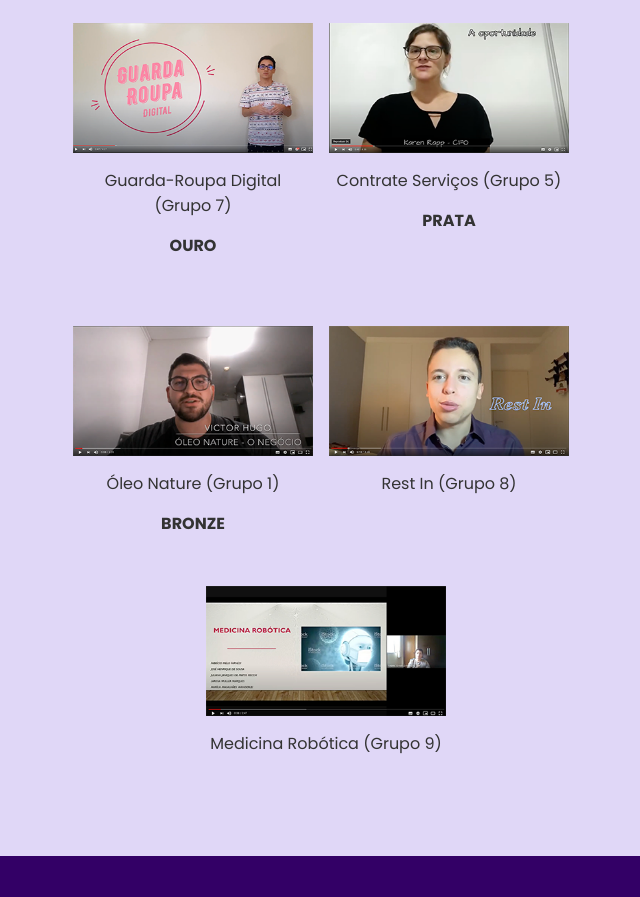
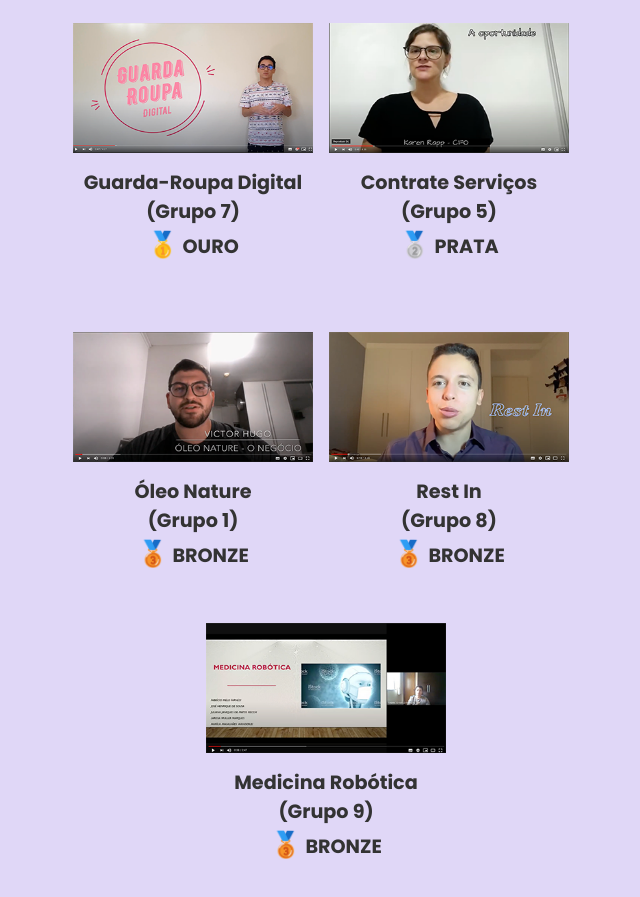
Before and after one commit to marcelomdantas/emailmktinput, a plain HTML site: page index.html in a window 1280 px wide. Shown: the part 1153-2050 px from the top of the page, without its empty margins (319-959 px from the left). Drawn offline with Linux system fonts and the light colour scheme.

Commit message:
Add files via upload

```diff
--- a/index.html
+++ b/index.html
@@ -210,11 +210,9 @@
                                                             <td align="center" bgcolor="#F5F7FA" valign="middle"><a href="https://drive.google.com/file/d/1Gl52Ng3asZm5XO0whsUph4G7km00hjF9/view?usp=sharing" target="_blank"><img src="video3.png" width="240" height="130" style="display: block; color: #666666; font-family: Poppins, arial, sans-serif; font-size: 13px; width: 240px; height: 130px;" alt="alt text here" border="0" class="img-max"></a></td>
                                                         </tr>
                                                         <tr>
-                                                            <td align="center" style="padding: 15px 0 0 0; font-family: Poppins, Arial, sans-serif; color: #333333; font-size: 16px;" bgcolor="#e0d7f7">Guarda-Roupa Digital <br>(Grupo 7)</td>
+                                                            <td align="center" style="padding: 15px 0 0 0; font-family: Poppins, Arial, sans-serif; color: #333333; font-size: 16px;" bgcolor="#e0d7f7"><strong style="font-size: larger;">Guarda-Roupa Digital <br>(Grupo 7) <br><span style="font-size: 25px;">🥇</span> OURO</strong></td>
                                                         </tr>
-                                                        <tr>
-                                                            <td align="center" style="padding: 15px 0 0 0; font-family: Poppins, Arial, sans-serif; color: #333333; font-size: 16px;" bgcolor="#e0d7f7"><strong>OURO</strong></td>
-                                                        </tr>
+
 
                                                     </table>
                                                 </td>
@@ -246,10 +244,7 @@
                                                                         <td align="center" bgcolor="#F5F7FA" valign="middle"><a href="https://drive.google.com/file/d/1uuy-H7AFwvI1TwSnfYYr_AGFKDW8g6Zg/view?usp=sharing" target="_blank"><img src="video2.png" width="240" height="130" style="display: block; color: #666666; font-family: Poppins, arial, sans-serif; font-size: 13px; width: 240px; height: 130px;" alt="alt text here" border="0" class="img-max"></a></td>
                                                                     </tr>
                                                                     <tr>
-                                                                        <td align="center" style="padding: 15px 0 0 0; font-family: Poppins, Arial, sans-serif; color: #333333; font-size: 16px;" bgcolor="#e0d7f7">Contrate Serviços (Grupo 5)</td>
-                                                                    </tr>
-                                                                    <tr>
-                                                                        <td align="center" style="padding: 15px 0 0 0; font-family: Poppins, Arial, sans-serif; color: #333333; font-size: 16px;" bgcolor="#e0d7f7"><strong>PRATA</strong></td>
+                                                                        <td align="center" style="padding: 15px 0 0 0; font-family: Poppins, Arial, sans-serif; color: #333333; font-size: 16px;" bgcolor="#e0d7f7"><strong style="font-size: larger;">Contrate Serviços <br>(Grupo 5)<br><span style="font-size: 25px;">🥈</span> PRATA</strong></td>
                                                                     </tr>
 
                                                                 </table>
@@ -292,11 +287,9 @@
                                                             <td align="center" bgcolor="#F5F7FA" valign="middle"><a href="https://www.youtube.com/watch?time_continue=3&v=RLVbdRair0M" target="_blank"><img src="video1.png" width="240" height="130" style="display: block; color: #666666; font-family: Poppins, arial, sans-serif; font-size: 13px; width: 240px; height: 130px;" alt="Fluid images" border="0" class="img-max"></a></td>
                                                         </tr>
                                                         <tr>
-                                                            <td align="center" style="padding: 15px 0 0 0; font-family: Poppins, Arial, sans-serif; color: #333333; font-size: 16px;" bgcolor="#e0d7f7">Óleo Nature (Grupo 1)</td>
+                                                            <td align="center" style="padding: 15px 0 0 0; font-family: Poppins, Arial, sans-serif; color: #333333; font-size: 16px;" bgcolor="#e0d7f7"><strong style="font-size: larger;">Óleo Nature <br>(Grupo 1) <br><span style="font-size: 25px;">🥉</span> BRONZE</strong></td>
                                                         </tr>
-                                                        <tr>
-                                                            <td align="center" style="padding: 15px 0 0 0; font-family: Poppins, Arial, sans-serif; color: #333333; font-size: 16px;" bgcolor="#e0d7f7"><strong>BRONZE</strong></td>
-                                                        </tr>
+
 
 
                                                     </table>
@@ -329,7 +322,7 @@
                                                                         <td align="center" bgcolor="#F5F7FA" valign="middle"><a href="https://www.youtube.com/watch?time_continue=2&v=tiqVCbboUtM" target="_blank"><img src="video4.png" width="240" height="130" style="display: block; color: #666666; font-family: Poppins, arial, sans-serif; font-size: 13px; width: 240px; height: 130px;" alt="alt text here" border="0" class="img-max"></a></td>
                                                                     </tr>
                                                                     <tr>
-                                                                        <td align="center" style="padding: 15px 0 0 0; font-family: Poppins, Arial, sans-serif; color: #333333; font-size: 16px;" bgcolor="#e0d7f7">Rest In (Grupo 8)</td>
+                                                                        <td align="center" style="padding: 15px 0 0 0; font-family: Poppins, Arial, sans-serif; color: #333333; font-size: 16px;" bgcolor="#e0d7f7"><strong style="font-size: larger;"> Rest In <br> (Grupo 8)<br><span style="font-size: 25px;">🥉</span> BRONZE</strong></td>
                                                                     </tr>
 
                                                                 </table>
@@ -365,7 +358,7 @@
                                                                         <td align="center" bgcolor="#F5F7FA" valign="middle"><a href="https://www.youtube.com/watch?time_continue=3&v=-1sSIgKLwiQ" target="_blank"><img src="video5.png" width="240" height="130" style="display: block; color: #666666; font-family: Poppins, arial, sans-serif; font-size: 13px; width: 240px; height: 130px;" alt="alt text here" border="0" class="img-max"></a></td>
                                                                     </tr>
                                                                     <tr>
-                                                                        <td align="center" style="padding: 15px 0 0 0; font-family: Poppins, Arial, sans-serif; color: #333333; font-size: 16px;" bgcolor="#e0d7f7">Medicina Robótica (Grupo 9)</td>
+                                                                        <td align="center" style="padding: 15px 0 0 0; font-family: Poppins, Arial, sans-serif; color: #333333; font-size: 16px;" bgcolor="#e0d7f7"><strong style="font-size: larger;">Medicina Robótica <br> (Grupo 9)<br><span style="font-size: 25px;">🥉</span> BRONZE</strong></td>
                                                                     </tr>
 
                                                                 </table>
```
